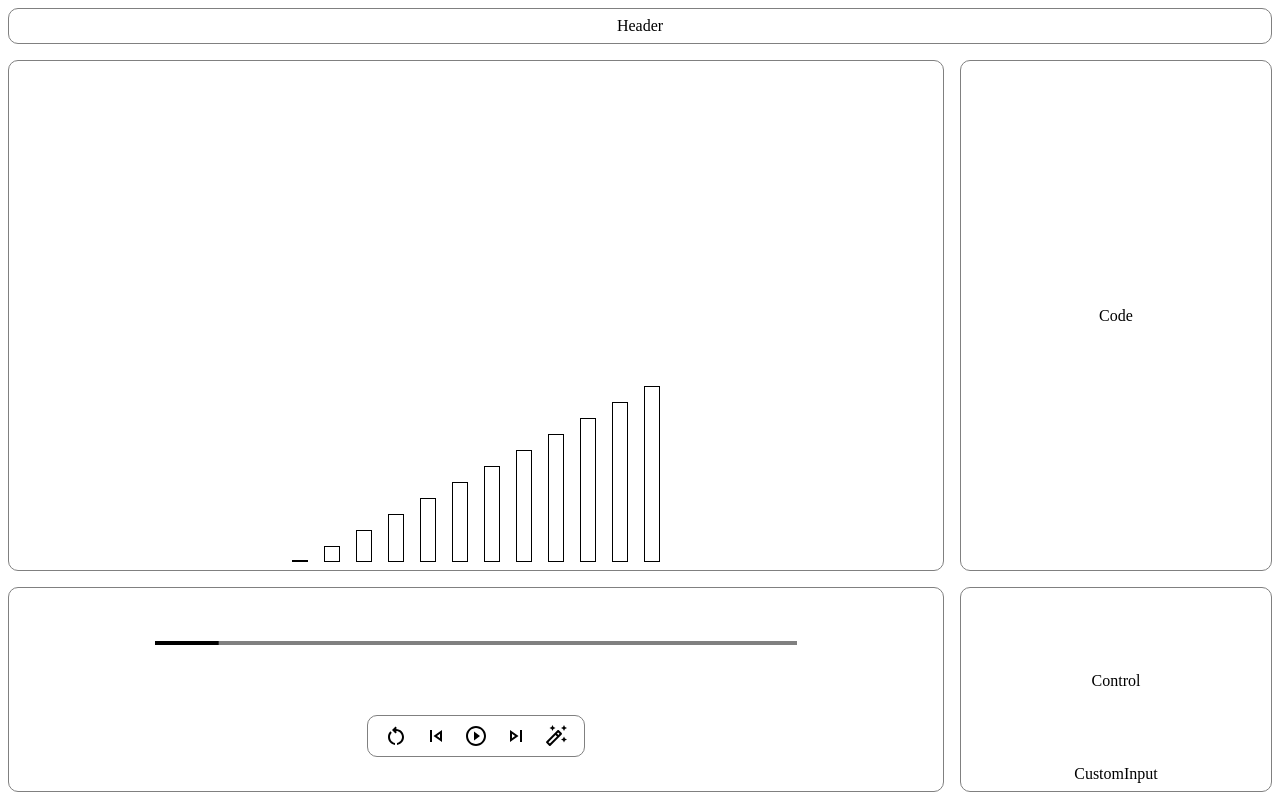
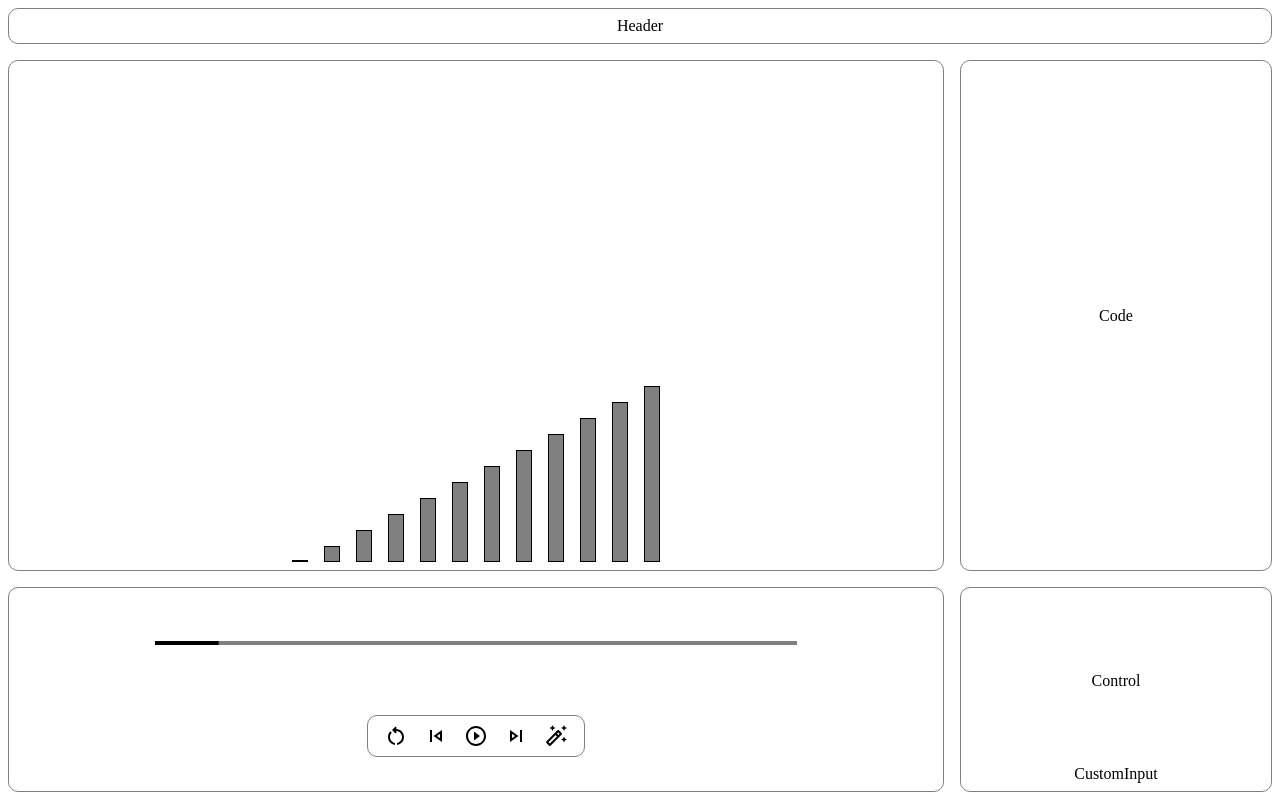
Before and after one commit to darkk-shadow/algorithm-visualizer, a React (Vite) app: page / in a window 1280 px wide. Built offline with nearby package versions, Linux system fonts and the light colour scheme.

Commit message:
Change bar color

```diff
--- a/src/comps/Bar.jsx
+++ b/src/comps/Bar.jsx
@@ -4,6 +4,7 @@ const Bars = ({val}) => {
     <div className="bar"
       style={{
           border: "1px solid black",
+          backgroundColor: "gray",
           width: "1em",
           height: `${val}em`,
       }}
```
